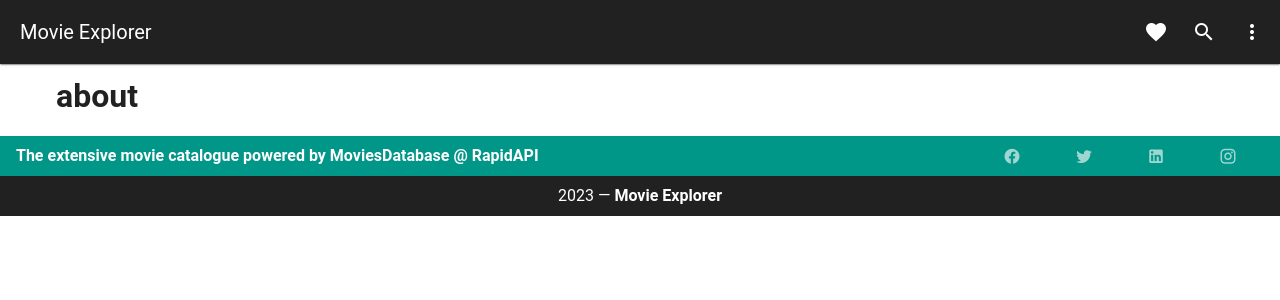
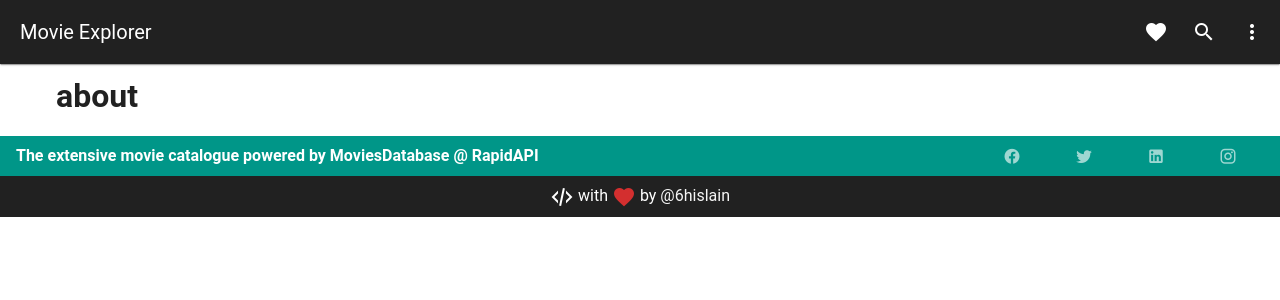
Before and after one commit to 6hislain/movie-explorer-nuxt, a Nuxt app: page /about in a window 1280 px wide. Shown: the top 300 px of the page. Built offline with nearby package versions, Linux system fonts and the light colour scheme.

Commit message:
</> by @6hislain

```diff
--- a/components/Footer.vue
+++ b/components/Footer.vue
@@ -15,7 +15,11 @@
       ></v-btn>
     </div>
     <div class="px-4 py-2 bg-grey-darken-4 text-center w-100">
-      {{ new Date().getFullYear() }} — <strong>Movie Explorer</strong>
+      <v-icon icon="mdi-xml"></v-icon> with
+      <v-icon icon="mdi-heart" color="red-darken-2"></v-icon> by
+      <a class="my-link" target="_blank" href="https://bio.link/6hislain">
+        @6hislain
+      </a>
     </div>
   </v-footer>
 </template>
@@ -28,3 +32,10 @@ const icons = ref([
   "mdi-instagram",
 ]);
 </script>
+
+<style scoped>
+.my-link {
+  color: whitesmoke;
+  text-decoration: none !important;
+}
+</style>
```
